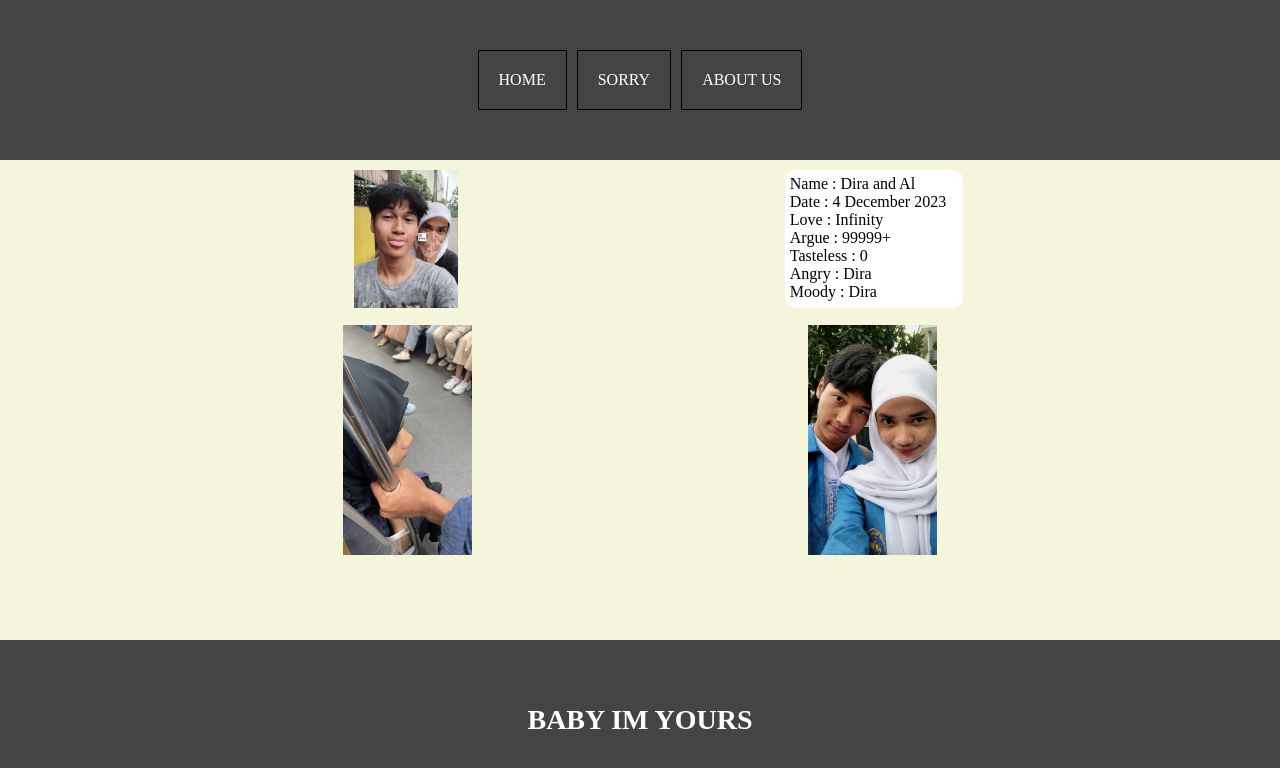
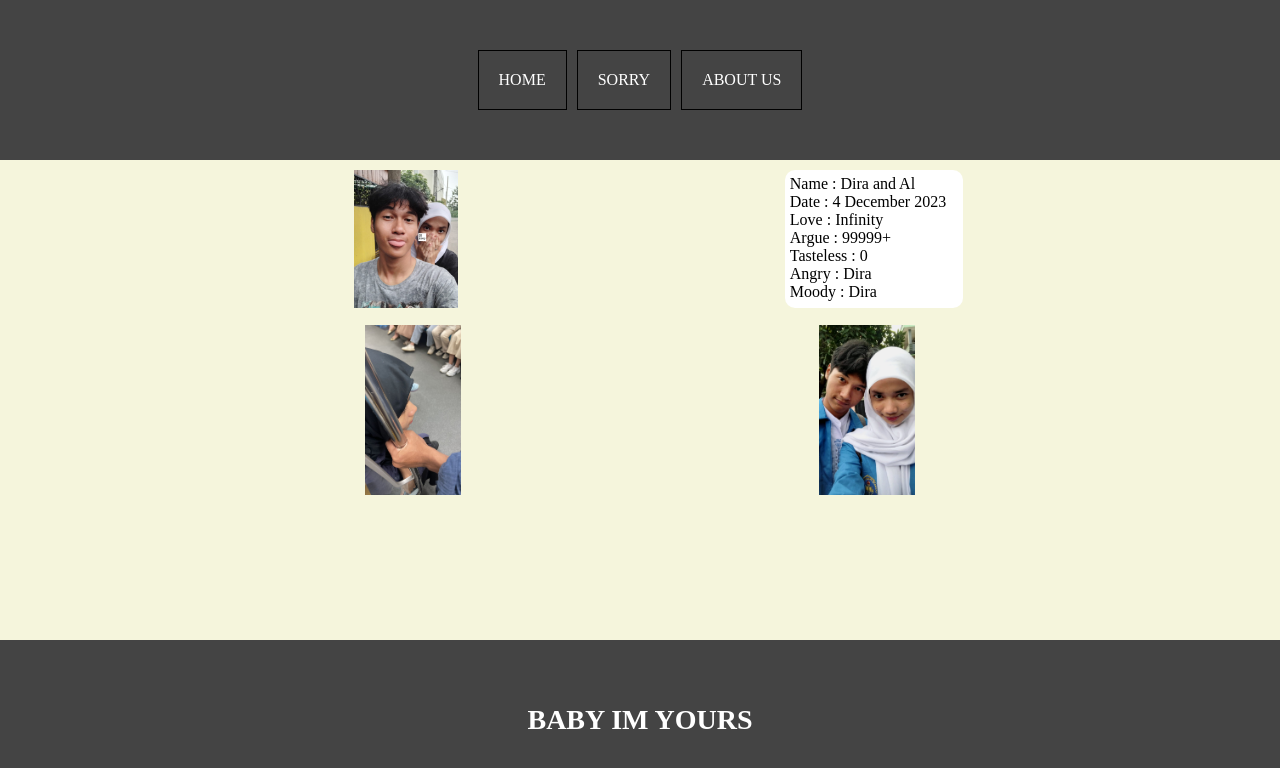
Before and after one commit to Paulannn8/The-Pretty-Nadira, a plain HTML site: page contact.html in a window 1280 px wide. Drawn offline with Linux system fonts and the light colour scheme.

Commit message:
Update style.css

```diff
--- a/style.css
+++ b/style.css
@@ -114,10 +114,10 @@ body {
     padding: 5px;
 }
 .img2{
-    height: 230px;
+    height: 170px;
 }
 .img3 {
-    height: 230px;
+    height: 170px;
 }
 .g2 {
     margin: 7px;
```
